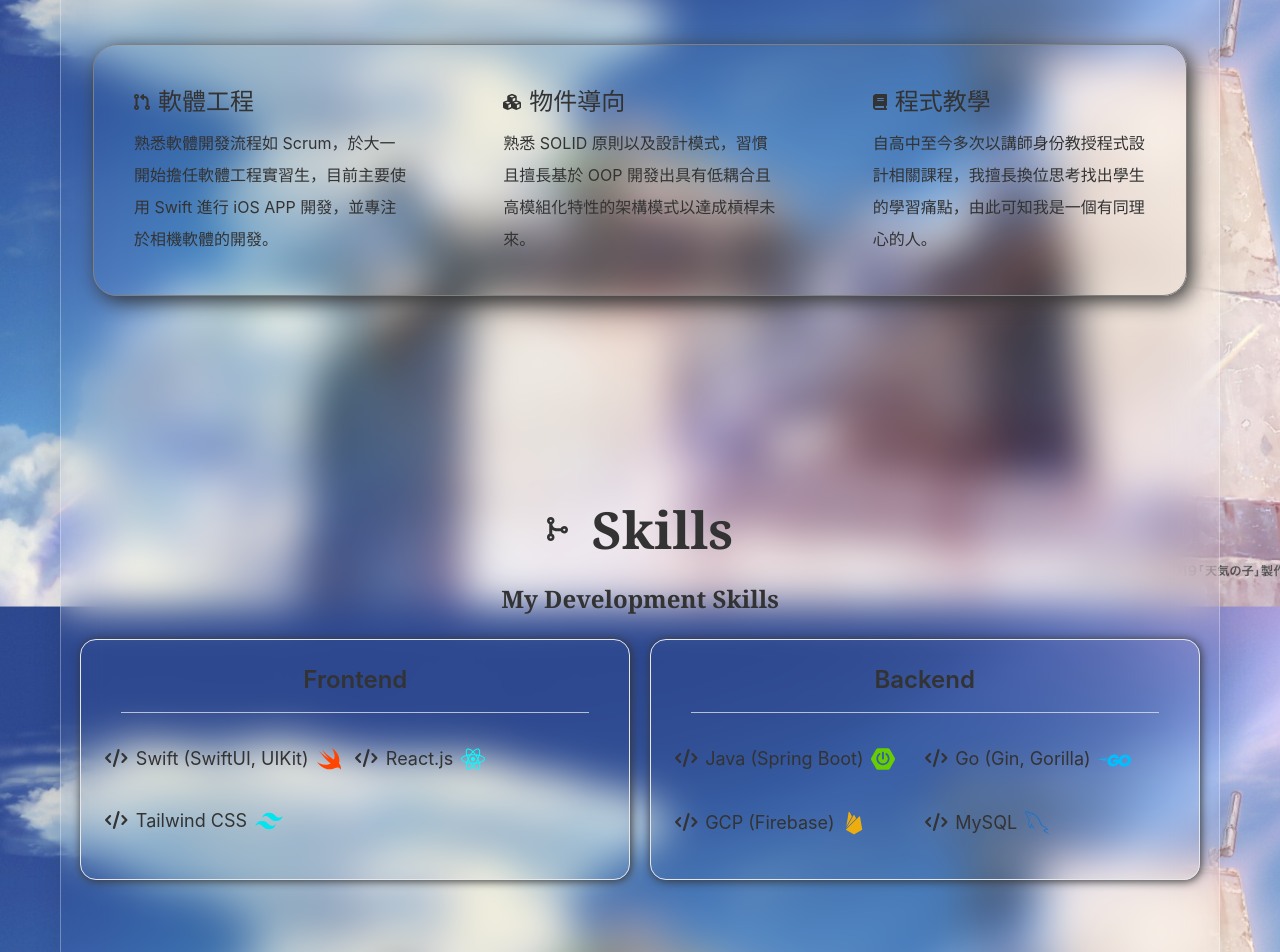
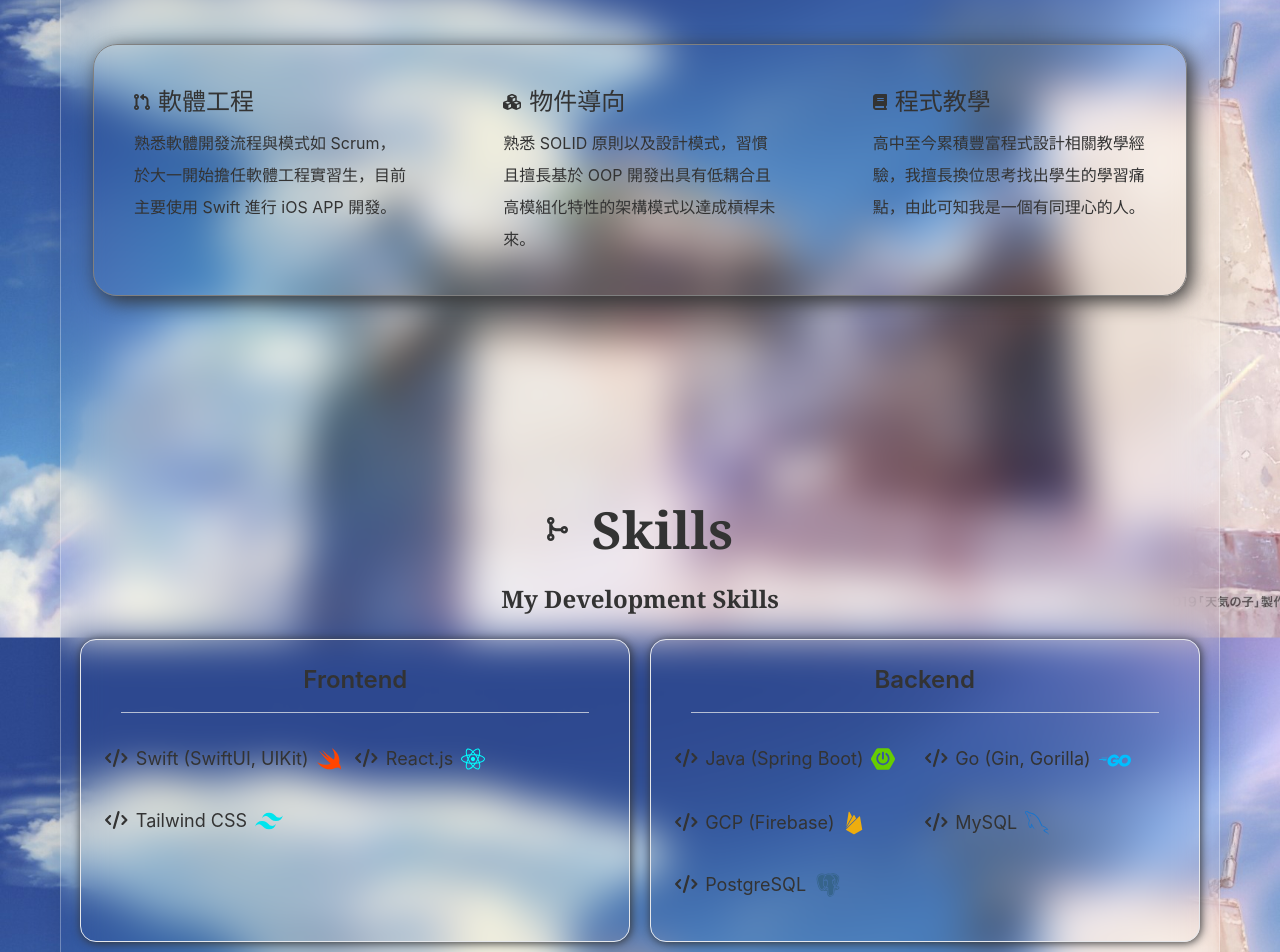
Before and after one commit to Ateto1204/Ateto1204.github.io, a React (Vite) app: page / in a window 1280 px wide. Shown: the part 2340-3292 px from the top of the page. Built offline with nearby package versions, Linux system fonts and the light colour scheme.

Commit message:
Update content

```diff
--- a/src/View/Skill/Skill.tsx
+++ b/src/View/Skill/Skill.tsx
@@ -12,6 +12,7 @@ import { FaGolang } from "react-icons/fa6";
 import { FontAwesomeIcon } from '@fortawesome/react-fontawesome';
 import { faCode, faCodeMerge } from '@fortawesome/free-solid-svg-icons';
 import { RiTailwindCssFill } from "react-icons/ri";
+import { BiLogoPostgresql } from "react-icons/bi";
 
 function Skill() {
 
@@ -114,6 +115,14 @@ function Skill() {
                                 <GrMysql className='w-8 h-auto pl-2' color='#1874CD' />
                             </span>
                         </div>
+                        <div className='flex-[0_0_auto] relative lg:w-1/2 text-lg py-4'> {/* skill-card-col */}
+                            <span className='pr-3 inline-flex text-base xl:text-lg'>
+                                <FontAwesomeIcon icon={faCode} className='pr-2 pt-1' />
+                                PostgreSQL
+                                {/* skill-card-col-icon */}
+                                <BiLogoPostgresql className='w-9 h-auto pl-2' color='#36648B' />
+                            </span>
+                        </div>
                     </div>
                 </div>
             </div>
--- a/src/View/Specialty/Specialty.tsx
+++ b/src/View/Specialty/Specialty.tsx
@@ -37,7 +37,7 @@ function Specialty() {
                         </h3>
                     </div>
                     <p className='leading-8 m-0'>
-                        熟悉軟體開發流程如 Scrum，於大一開始擔任軟體工程實習生，目前主要使用 Swift 進行 iOS APP 開發，並專注於相機軟體的開發。
+                        熟悉軟體開發流程與模式如 Scrum，於大一開始擔任軟體工程實習生，目前主要使用 Swift 進行 iOS APP 開發。
                     </p>
                 </div>
                 <div className='flex flex-col flex-wrap m-2'> {/* specialty-item */}
@@ -59,7 +59,7 @@ function Specialty() {
                         </h3>
                     </div>
                     <p className='leading-8 m-0'>
-                        自高中至今多次以講師身份教授程式設計相關課程，我擅長換位思考找出學生的學習痛點，由此可知我是一個有同理心的人。
+                        高中至今累積豐富程式設計相關教學經驗，我擅長換位思考找出學生的學習痛點，由此可知我是一個有同理心的人。
                     </p>
                 </div>
             </div>
```
